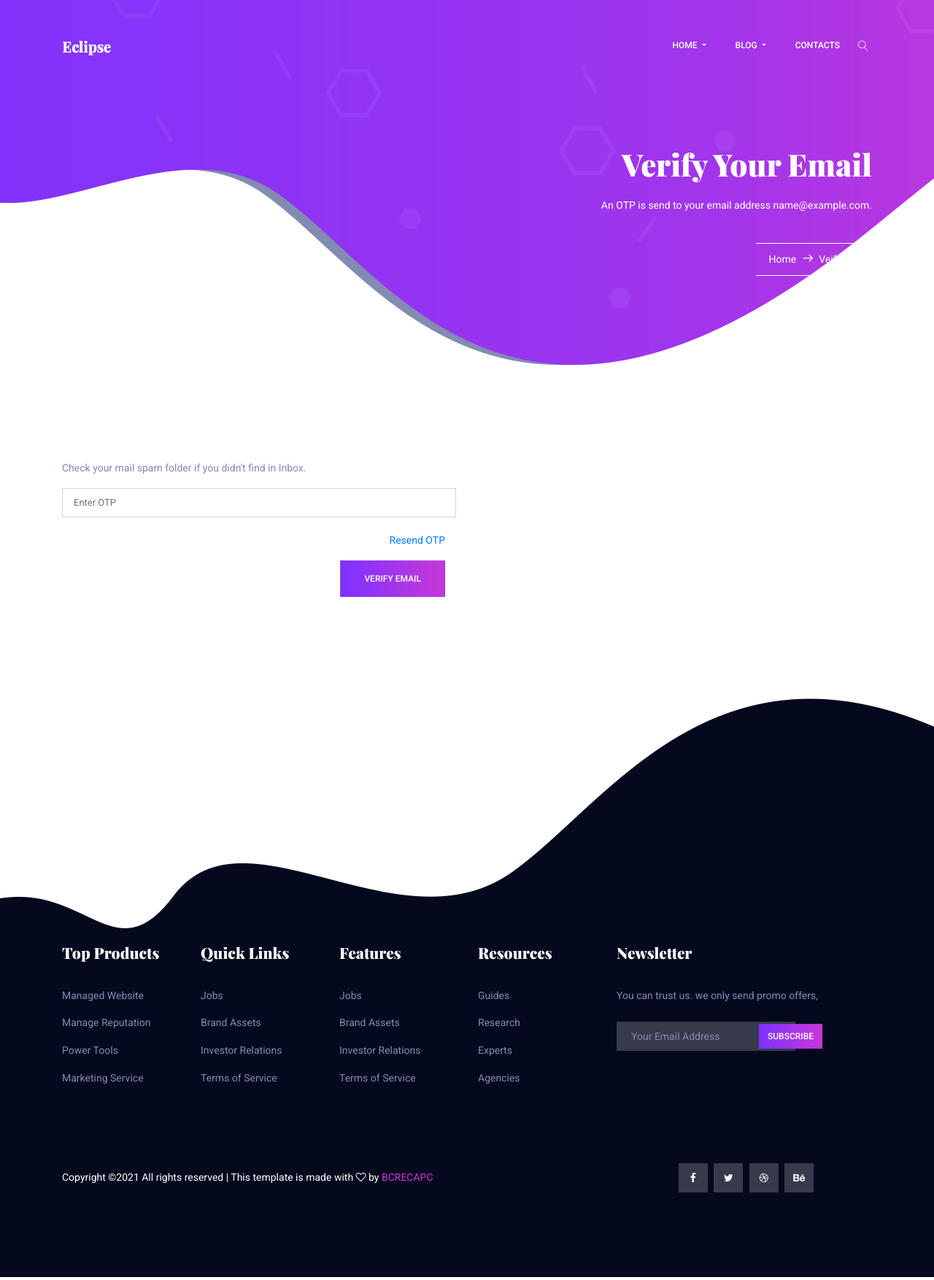
After one commit to SamwitAdhikary/BCREC_APC, a Django app: template templates/home/verify-otp.html in a window 1280 px wide. The commit adds this page. Shown: the whole page at 73% size. Run offline with Django 3.2, Linux system fonts and the light colour scheme; the template is opened without the code that fills it: most values are stand-ins (such as "Sample title", 1, 10 or a date in 2020); some libraries are stand-ins or nearby versions.

Commit message:
added verify-otp rouote

```diff
--- a/home/urls.py
+++ b/home/urls.py
@@ -4,6 +4,7 @@ from . import views
 urlpatterns = [
     path('', views.index, name="HomePage"),
     path('about/', views.about, name="AboutPage"),
+    path('verify-otp/', views.verify_user, name="verifyUser"),
     # path('courses/', views.courses, name="CoursesPage"),
     # path('courses-details/', views.courses_details, name="CoursesDetailsPage"),
     path('contact/', views.contact, name="ContactPage"),
--- /dev/null
+++ b/templates/home/verify-otp.html
@@ -0,0 +1,58 @@
+{% extends "basic.html" %}
+
+{% block banner %}
+
+<!-- ================ start banner Area ================= -->
+<section class="banner-area">
+    <div class="container">
+        <div class="row justify-content-center align-items-center">
+            <div class="col-lg-12 banner-right">
+                <h1 class="text-white">
+                    Verify Your Email
+                </h1>
+                <p class="mx-auto text-white  mt-20 mb-40">
+                    An OTP is send to your email address {{ email }}.
+                </p>
+                <div class="link-nav">
+                    <span class="box">
+                        <a href="/">Home </a>
+                        <i class="lnr lnr-arrow-right"></i>
+                        <a href="#">Veify otp</a>
+                    </span>
+                </div>
+            </div>
+        </div>
+    </div>
+</section>
+<!-- ================ End banner Area ================= -->
+
+{% endblock banner %}
+
+{% block body %}
+
+<!-- ================ Start contact-page Area  ================= -->
+<section class="contact-page-area section-gap">
+    <div class="container">
+        <p>Check your mail spam folder if you didn't find in Inbox.</p>
+        <form class="form-area contact-form text-right" id="myForm" action="/contact/" method="post">
+            {% csrf_token %}
+            <div class="row">
+                <div class="col-lg-6 form-group">
+                    <input name="otp" id="otp" placeholder="Enter OTP" onfocus="this.placeholder = ''"
+                        onblur="this.placeholder = 'Enter OTP'" class="common-input mb-20 form-control"
+                        type="text" required>
+                    <div class="col-lg-12" style="margin-bottom: 1rem;">
+                        <a href="">Resend OTP</a>
+                    </div>
+                    <div class="col-lg-12">
+                        <div class="alert-msg" style="text-align: left;"></div>
+                        <button class="btn" style="float: right;">Verify Email</button>
+                    </div>
+                </div>
+            </div>
+        </form>
+    </div>
+</section>
+<!-- ================ End contact-page Area ================= -->
+
+{% endblock body %}
```
Also changed, not shown: home/views.py (+19 -7 lines), templates/courses/courses.html (+6 -5 lines), db.sqlite3.
